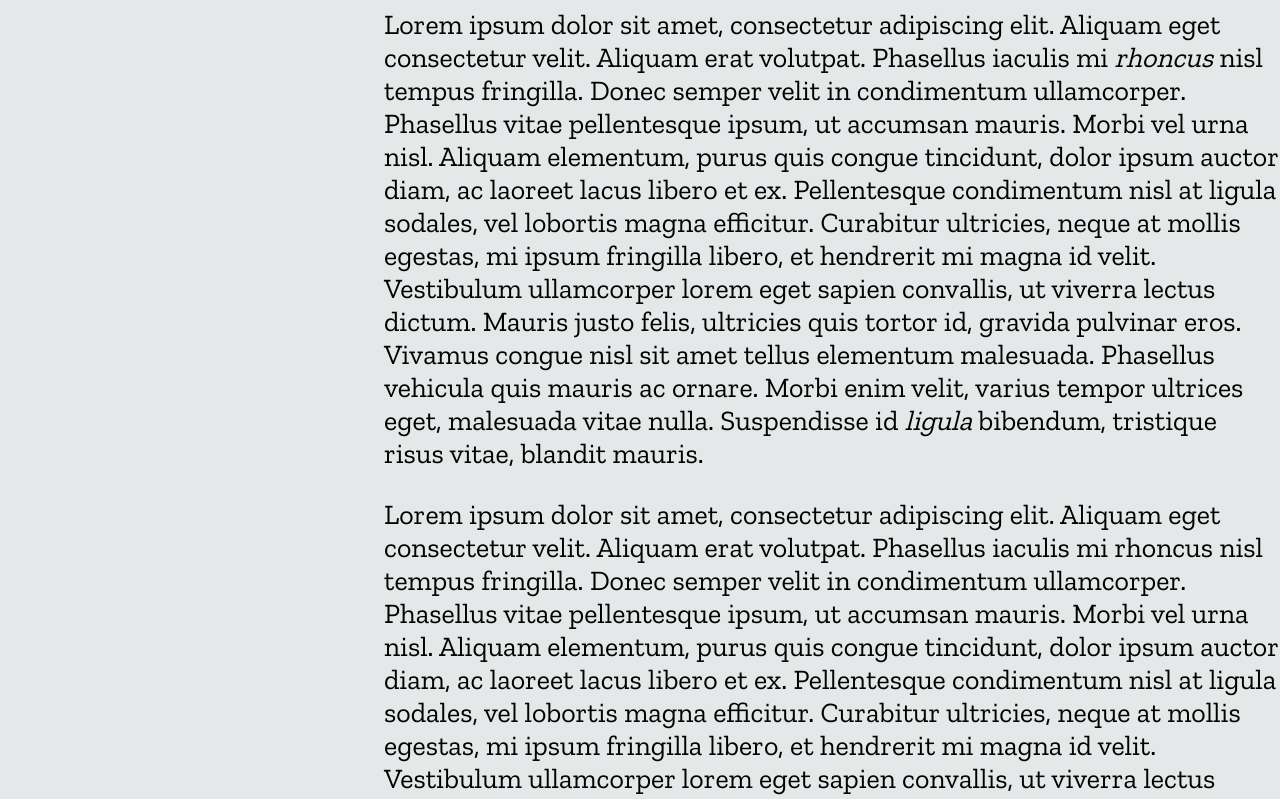
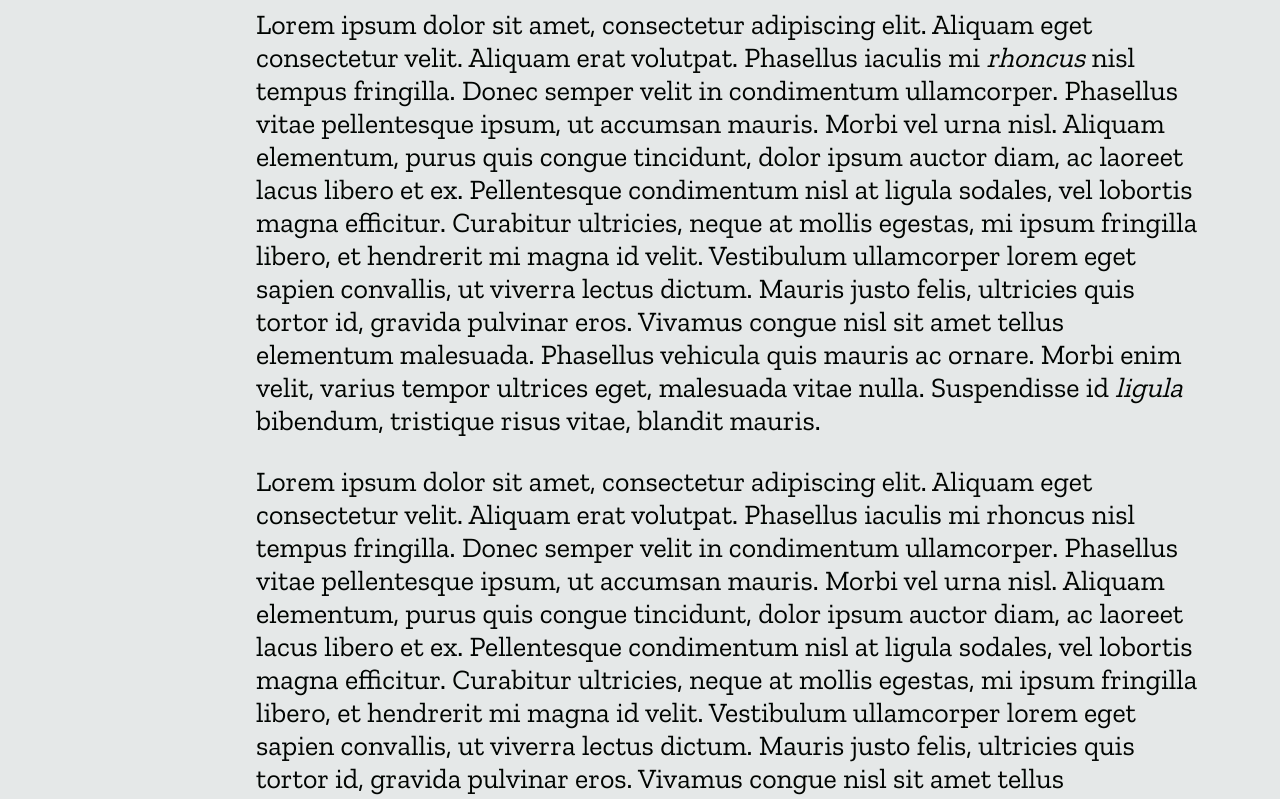
Before and after one commit to dylan-workhub/blog, a plain HTML site: page index.html in a window 1280 px wide. Shown: the part 280-1079 px from the top of the page. Drawn offline with nearby package versions, Linux system fonts and the light colour scheme.

Commit message:
small changes to padding, added comment

```diff
--- a/styles.css
+++ b/styles.css
@@ -1,3 +1,8 @@
+/*
+The elements below should be in (roughly) the order that they appear in the index.html
+file.
+*/
+
 body{
   background-color:#e5e8e8;
   color:#000401;
@@ -85,6 +90,7 @@ a:hover{
 
 #text-body main{
   grid-column:2/4;
+  padding-right:10vmin;
 }
 
 /*Below are the Media queries*/
@@ -111,3 +117,10 @@ a:hover{
   }
 
 }
+@media screen and (min-width:1100px){
+
+  #text-body{
+    grid-template-columns:20fr 80fr;
+  }
+
+}
```
